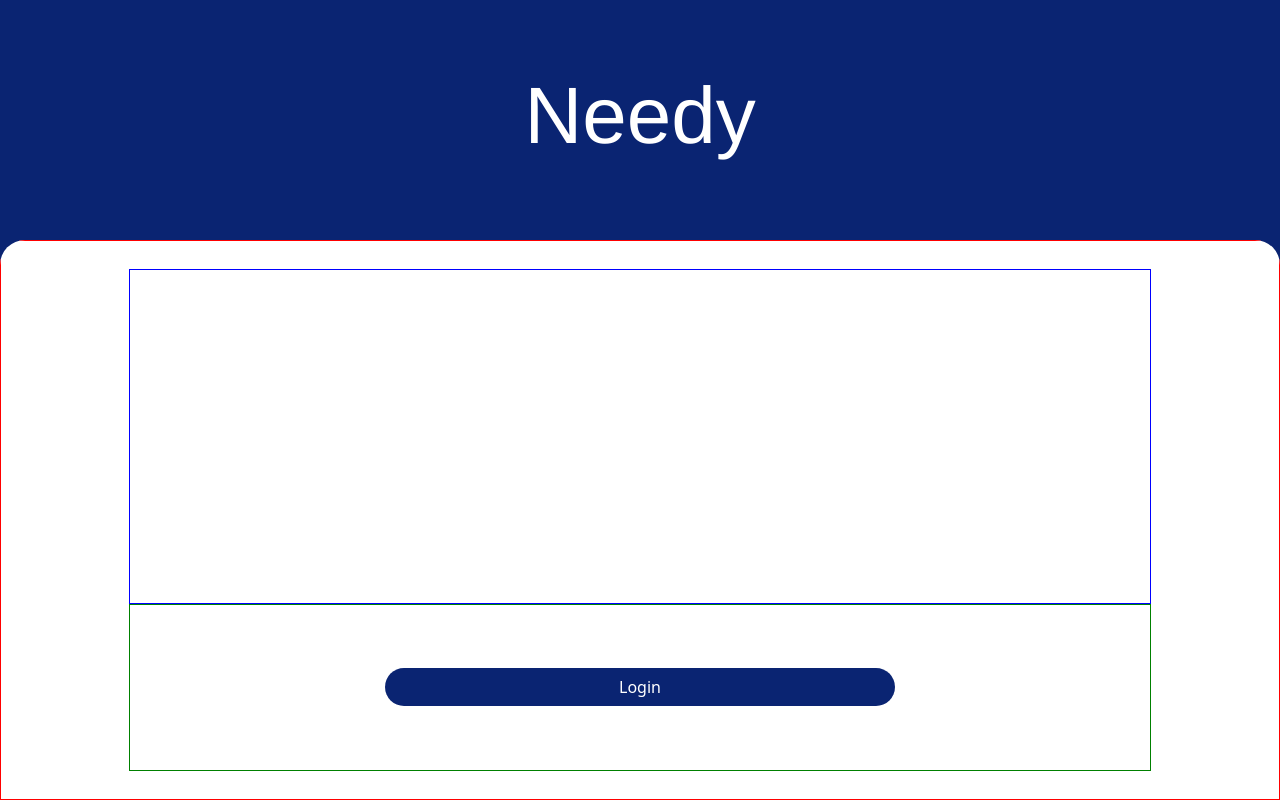
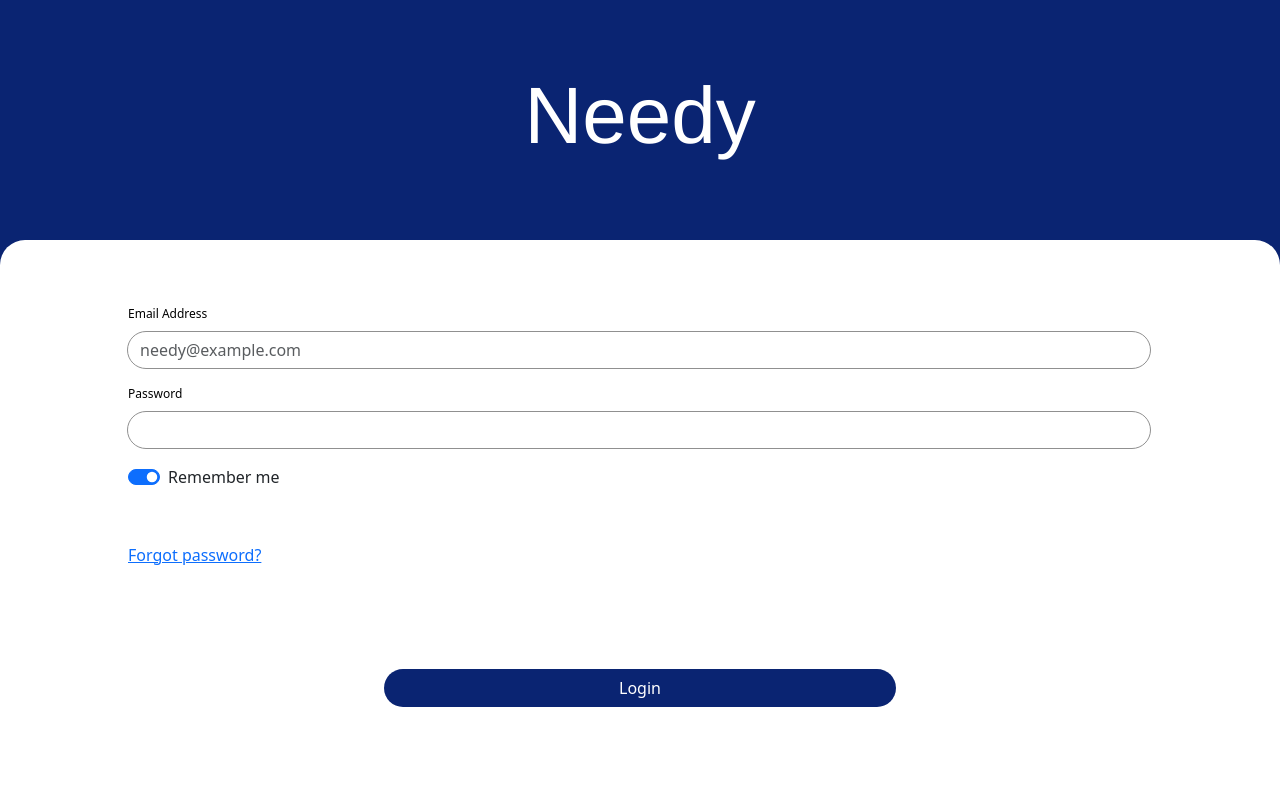
Before and after one commit to tomasrama12/NeedyFront, an Angular app in the folder NeedyFront/: page /login in a window 1280 px wide. Built offline with nearby package versions, Linux system fonts and the light colour scheme.

Commit message:
Login screen done

```diff
--- /dev/null
+++ b/NeedyFront/src/app/core/components/input-needy/input-needy.component.css
@@ -0,0 +1,10 @@
+label{
+    font-size: 12px;
+    color: black;
+}
+
+input{
+    border-radius: 20px;
+    border-color: #909090;
+    width: 100%;
+}
--- /dev/null
+++ b/NeedyFront/src/app/core/components/input-needy/input-needy.component.html
@@ -0,0 +1,6 @@
+<div class="input-group mb-3">
+    <label for="basic-url" class="form-label">{{labelTop}}</label>
+    <div class="input-group">
+        <input #input type="text" class="form-control" placeholder={{placeHolder}} aria-label="Username" aria-describedby="basic-addon1">
+    </div>
+  </div>
--- /dev/null
+++ b/NeedyFront/src/app/core/components/input-needy/input-needy.component.ts
@@ -0,0 +1,27 @@
+import { Component, ElementRef, Input, OnInit, Output, ViewChild } from '@angular/core';
+
+@Component({
+  selector: 'app-input-needy',
+  templateUrl: './input-needy.component.html',
+  styleUrls: ['./input-needy.component.css']
+})
+export class InputNeedyComponent implements OnInit {
+
+  constructor() { }
+
+  ngOnInit(): void {
+  }
+
+  @Input() placeHolder!: String;
+  @Input() labelTop!: String;
+
+  @ViewChild('input') inputElement!: ElementRef;
+
+
+  getText(): string{
+    return this.inputElement.nativeElement.value;
+  }
+
+
+
+}
--- a/NeedyFront/src/app/login/components/login-form/login-form.component.css
+++ b/NeedyFront/src/app/login/components/login-form/login-form.component.css
@@ -1,5 +1,4 @@
 .form-container{
-    border: 1px solid red;
     position: relative;
     height: 100%;
     width: 100%;
@@ -11,7 +10,6 @@
 }
 
 .inputs-section{
-    border: 1px solid blue;
     width: 80%;
     height: 60%;
     display: flex;
@@ -21,7 +19,6 @@
 }
 
 .button-section{
-    border: 1px solid green;
     width: 80%;
     height: 30%;
     display: flex;
@@ -34,3 +31,17 @@
     border-radius: 45px;
     overflow: hidden;
 }
+
+.inputNeedy{
+    width: 100%;
+}
+
+.toggler{
+    width: 100%;
+
+}
+
+.form-check {
+    padding-bottom: 5%;
+
+}
--- a/NeedyFront/src/app/login/components/login-form/login-form.component.html
+++ b/NeedyFront/src/app/login/components/login-form/login-form.component.html
@@ -1,8 +1,17 @@
 <div class="form-container">
     <div class="inputs-section">
+        <app-input-needy #inputEmail [placeHolder]="'needy@example.com'" [labelTop]="'Email Address'" class="inputNeedy"></app-input-needy>
+        <app-input-needy #inputPassword [placeHolder]="''" [labelTop]="'Password'" class="inputNeedy"></app-input-needy>
+        <div class="toggler">
+            <div class="form-check form-switch">
+                <input class="form-check-input" type="checkbox" role="switch" id="flexSwitchCheckChecked" checked>
+                <label class="form-check-label" for="flexSwitchCheckChecked">Remember me</label>
+            </div>
+            <a href="/login">Forgot password?</a>
+        </div>
 
     </div>
     <div class="button-section">
-        <app-needy-button [text]="'Login'" [bgColor]="'bgColor-blue'" class="button-needy"></app-needy-button>
+        <app-needy-button [text]="'Login'" [bgColor]="'bgColor-blue'" class="button-needy" (click)="getData()"></app-needy-button>
     </div>
 </div>
--- a/NeedyFront/src/app/login/components/login-form/login-form.component.ts
+++ b/NeedyFront/src/app/login/components/login-form/login-form.component.ts
@@ -1,4 +1,5 @@
-import { Component, OnInit } from '@angular/core';
+import { Component, OnInit, ViewChild } from '@angular/core';
+import { InputNeedyComponent } from 'src/app/core/components/input-needy/input-needy.component';
 
 @Component({
   selector: 'app-login-form',
@@ -12,4 +13,17 @@ export class LoginFormComponent implements OnInit {
   ngOnInit(): void {
   }
 
+  @ViewChild('inputEmail', {static: true}) childInputEmail! : InputNeedyComponent;
+
+  @ViewChild('inputPassword', {static: true}) childInputPassword! : InputNeedyComponent;
+
+  email?: string;
+  password?: string;
+
+  getData(){
+    this.email = this.childInputEmail.getText();
+    this.password = this.childInputPassword.getText();
+    console.log(this.email + ' ' + this.password);
+  }
+
 }
```
Also changed, not shown: NeedyFront/src/app/core/core.module.ts (+5 -2 lines), 1 other file (tests, documents, lock files or other folders).
